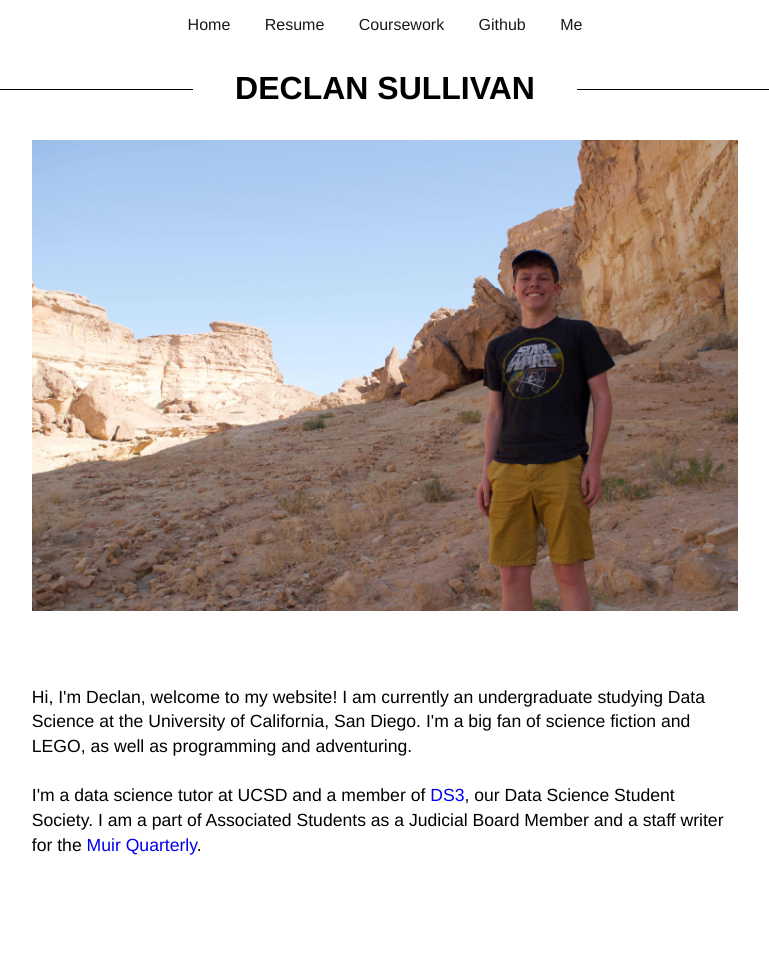
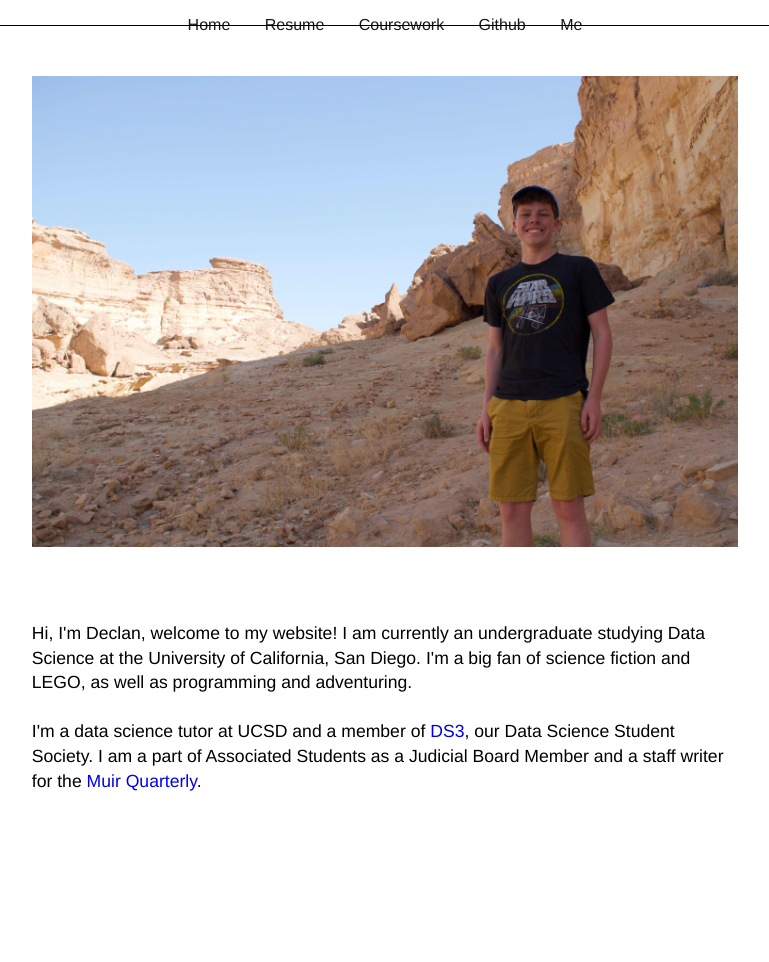
Before and after one commit to declansullivan/static-html-site, a Jekyll site: the page built from index.html, in a window 1280 px wide. Shown: the whole page, without its empty margins (255-1024 px from the left). Built offline with Jekyll 4.4.1, drawn with Linux system fonts in a browser that asks for light colours; after the commit the page ends 900 px from its top, so only the background shows below that.

Commit message:
Update index.html

```diff
--- a/index.html
+++ b/index.html
@@ -11,12 +11,6 @@
 </head>
 
 <body>
-
-  <div class="container">
-
-    <div class="heading">
-      <h1>DECLAN SULLIVAN</h1>
-    </div>
 
     <div class="imgborder">
 
@@ -32,8 +26,6 @@
         </p>
     </div>
 
-  </div>
-
 </body>
 
 </html>
```
